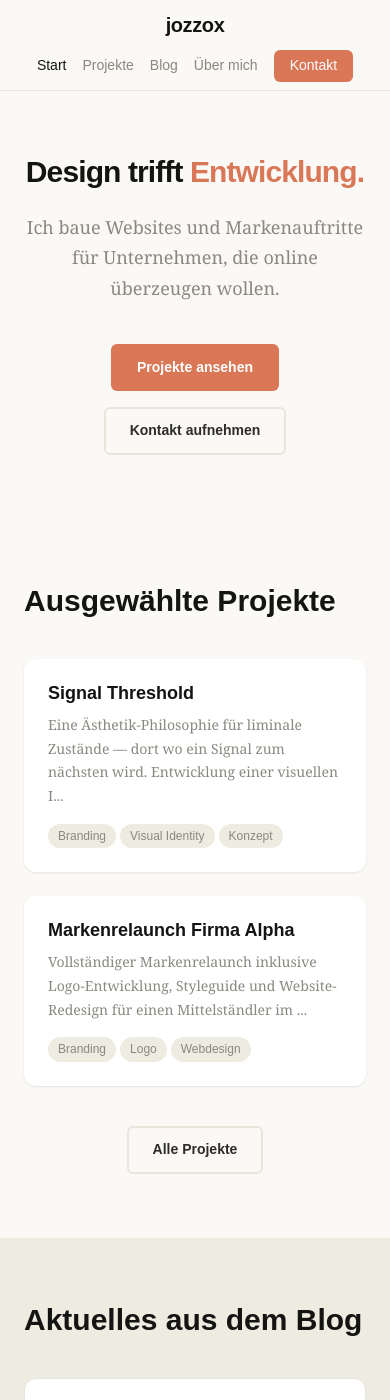
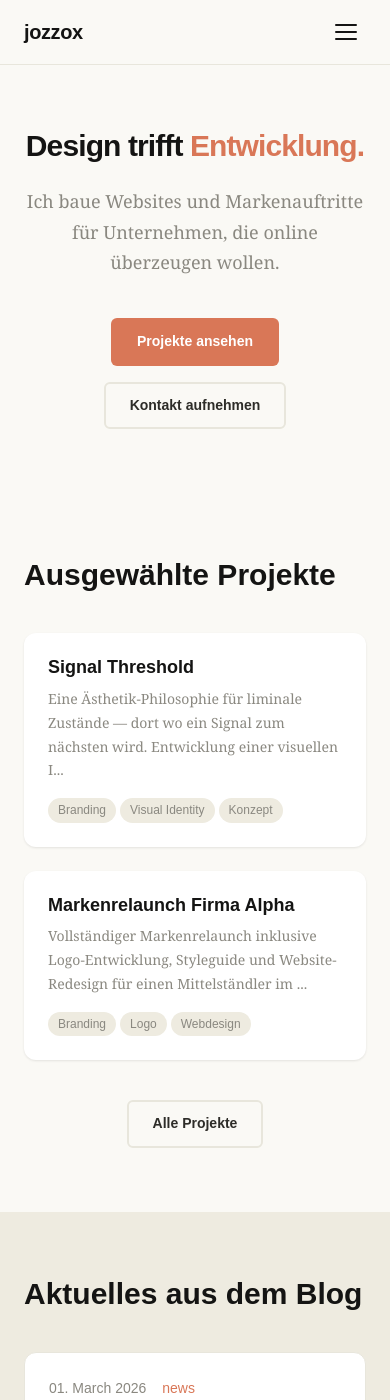
Before and after one commit to jozzox/jozzox.github.io, a Jekyll site: the page built from index.html, in a window 390 px wide and 1400 px high. Built offline with Jekyll 4.4.1, drawn with Linux system fonts in a browser that asks for light colours.

Commit message:
feat(nav): Hamburger-Menü für mobile Navigation
Ersetzt die horizontale Navigation auf kleinen Bildschirmen (≤768px)
durch ein Hamburger-Menü mit animiertem Dropdown-Panel.

Co-Authored-By: Claude Sonnet 4.6 <noreply@anthropic.com>

```diff
--- a/_includes/header.html
+++ b/_includes/header.html
@@ -3,7 +3,14 @@
     <a class="site-logo" href="{{ '/' | relative_url }}">
       {{ site.title }}
     </a>
-    <nav class="site-nav" aria-label="Hauptnavigation">
+    <button class="nav-toggle" aria-label="Navigation öffnen"
+            aria-expanded="false" aria-controls="site-nav">
+      <span class="nav-toggle__bar"></span>
+      <span class="nav-toggle__bar"></span>
+      <span class="nav-toggle__bar"></span>
+    </button>
+
+    <nav class="site-nav" id="site-nav" aria-label="Hauptnavigation">
       <a href="{{ '/' | relative_url }}" class="nav-link{% if page.url == '/' %} active{% endif %}">Start</a>
       <a href="{{ '/projekte/' | relative_url }}" class="nav-link{% if page.url contains '/projekte' %} active{% endif %}">Projekte</a>
       <a href="{{ '/blog/' | relative_url }}" class="nav-link{% if page.url contains '/blog' %} active{% endif %}">Blog</a>
--- a/assets/css/main.css
+++ b/assets/css/main.css
@@ -162,6 +162,7 @@ ul { list-style: none; }
   font-weight: 500;
   color: var(--color-muted);
   transition: color var(--transition);
+  white-space: nowrap;
 }
 .nav-link:hover, .nav-link.active { color: var(--color-primary); }
 .nav-link--cta {
@@ -508,9 +509,88 @@ ul { list-style: none; }
 /* --- Main layout spacing --- */
 .site-main { min-height: 60vh; }
 
+/* --- Hamburger Toggle Button --- */
+.nav-toggle {
+  display: none;
+  flex-direction: column;
+  justify-content: center;
+  align-items: center;
+  gap: 5px;
+  width: 40px;
+  height: 40px;
+  background: none;
+  border: none;
+  cursor: pointer;
+  padding: var(--space-xs);
+  border-radius: var(--radius-sm);
+  transition: background var(--transition);
+}
+.nav-toggle:hover { background: var(--color-surface-alt); }
+.nav-toggle__bar {
+  display: block;
+  width: 22px;
+  height: 2px;
+  background: var(--color-primary);
+  border-radius: 2px;
+  transition: transform 200ms ease, opacity 200ms ease;
+  transform-origin: center;
+}
+.nav-toggle[aria-expanded="true"] .nav-toggle__bar:nth-child(1) {
+  transform: translateY(7px) rotate(45deg);
+}
+.nav-toggle[aria-expanded="true"] .nav-toggle__bar:nth-child(2) {
+  opacity: 0;
+  transform: scaleX(0);
+}
+.nav-toggle[aria-expanded="true"] .nav-toggle__bar:nth-child(3) {
+  transform: translateY(-7px) rotate(-45deg);
+}
+
 /* --- Responsive --- */
 @media (max-width: 768px) {
-  .site-nav { gap: var(--space-md); }
+  .nav-toggle { display: flex; }
+
+  .site-nav {
+    display: flex;
+    flex-direction: column;
+    align-items: flex-start;
+    gap: 0;
+    position: absolute;
+    top: 100%;
+    left: 0;
+    right: 0;
+    background: rgba(250, 249, 245, 0.98);
+    backdrop-filter: blur(12px);
+    border-bottom: 1px solid var(--color-border);
+    box-shadow: var(--shadow-md);
+    opacity: 0;
+    visibility: hidden;
+    transform: translateY(-8px);
+    transition: opacity 200ms ease, transform 200ms ease, visibility 200ms ease;
+    padding: var(--space-md) 0;
+    z-index: 99;
+  }
+  .site-nav.is-open {
+    opacity: 1;
+    visibility: visible;
+    transform: translateY(0);
+  }
+  .nav-link {
+    width: 100%;
+    padding: var(--space-sm) var(--space-lg);
+    font-size: var(--font-size-base);
+    border-bottom: 1px solid var(--color-border);
+    white-space: normal;
+  }
+  .nav-link:last-child { border-bottom: none; }
+  .nav-link--cta {
+    margin: var(--space-sm) var(--space-lg);
+    width: calc(100% - (var(--space-lg) * 2));
+    text-align: center;
+    border-radius: var(--radius-sm);
+    border-bottom: none;
+  }
+
   .hero { padding-block: var(--space-2xl); }
   .hero__title { font-size: var(--font-size-3xl); }
   .project-grid, .post-grid { grid-template-columns: 1fr; }
@@ -518,7 +598,6 @@ ul { list-style: none; }
   .skills-grid { grid-template-columns: 1fr 1fr; }
 }
 @media (max-width: 480px) {
-  .site-header .container { flex-direction: column; padding-block: var(--space-sm); gap: var(--space-sm); }
   .hero__actions { flex-direction: column; align-items: center; }
   .skills-grid { grid-template-columns: 1fr; }
 }
--- a/assets/js/main.js
+++ b/assets/js/main.js
@@ -2,3 +2,36 @@
 // Minimal JS for portfolio site
 
 // Note: Active nav highlighting is handled server-side via Liquid in header.html
+
+// --- Hamburger Navigation Toggle ---
+(function () {
+  const toggle = document.querySelector('.nav-toggle');
+  const nav    = document.querySelector('.site-nav');
+  if (!toggle || !nav) return;
+
+  function setMenuState(open) {
+    toggle.setAttribute('aria-expanded', open ? 'true' : 'false');
+    toggle.setAttribute('aria-label', open ? 'Navigation schließen' : 'Navigation öffnen');
+    nav.classList.toggle('is-open', open);
+  }
+
+  toggle.addEventListener('click', function () {
+    setMenuState(toggle.getAttribute('aria-expanded') !== 'true');
+  });
+
+  nav.querySelectorAll('.nav-link').forEach(function (link) {
+    link.addEventListener('click', function () { setMenuState(false); });
+  });
+
+  document.addEventListener('click', function (e) {
+    if (!nav.contains(e.target) && !toggle.contains(e.target)) setMenuState(false);
+  });
+
+  document.addEventListener('keydown', function (e) {
+    if (e.key === 'Escape') { setMenuState(false); toggle.focus(); }
+  });
+
+  window.addEventListener('resize', function () {
+    if (window.innerWidth > 768) setMenuState(false);
+  });
+})();
```
